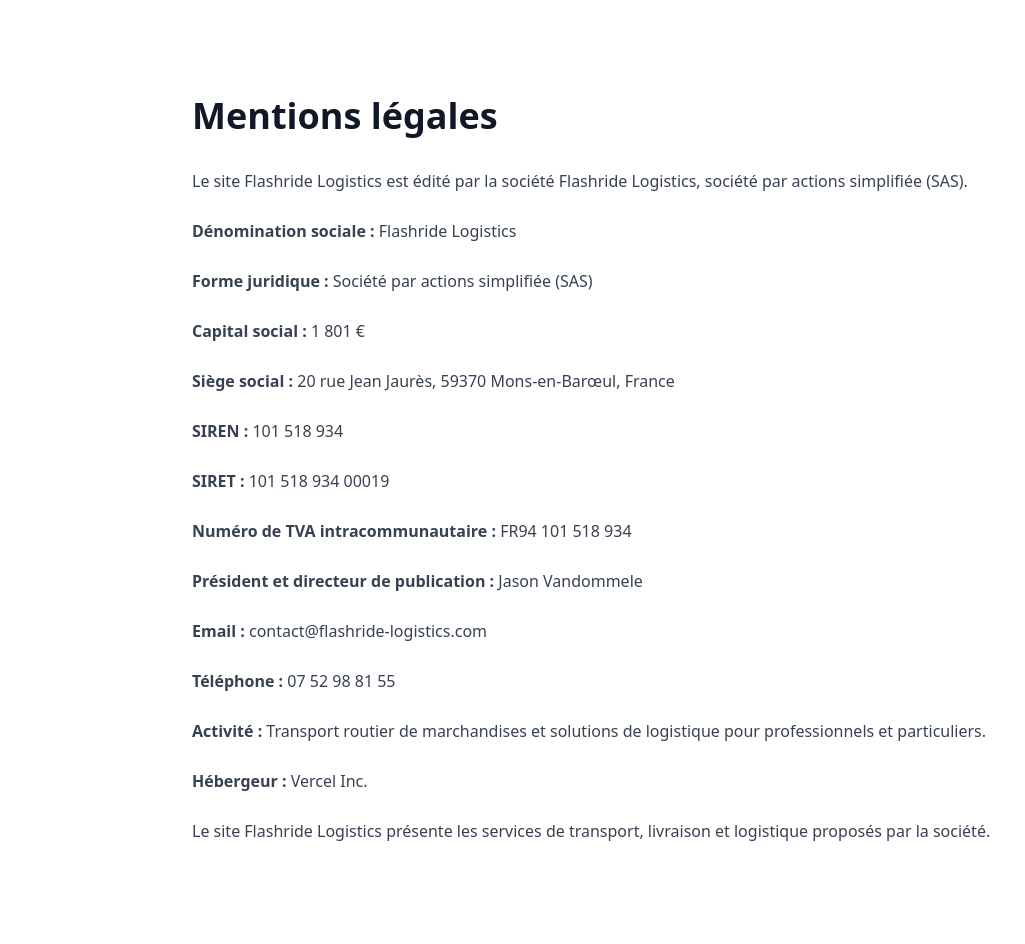
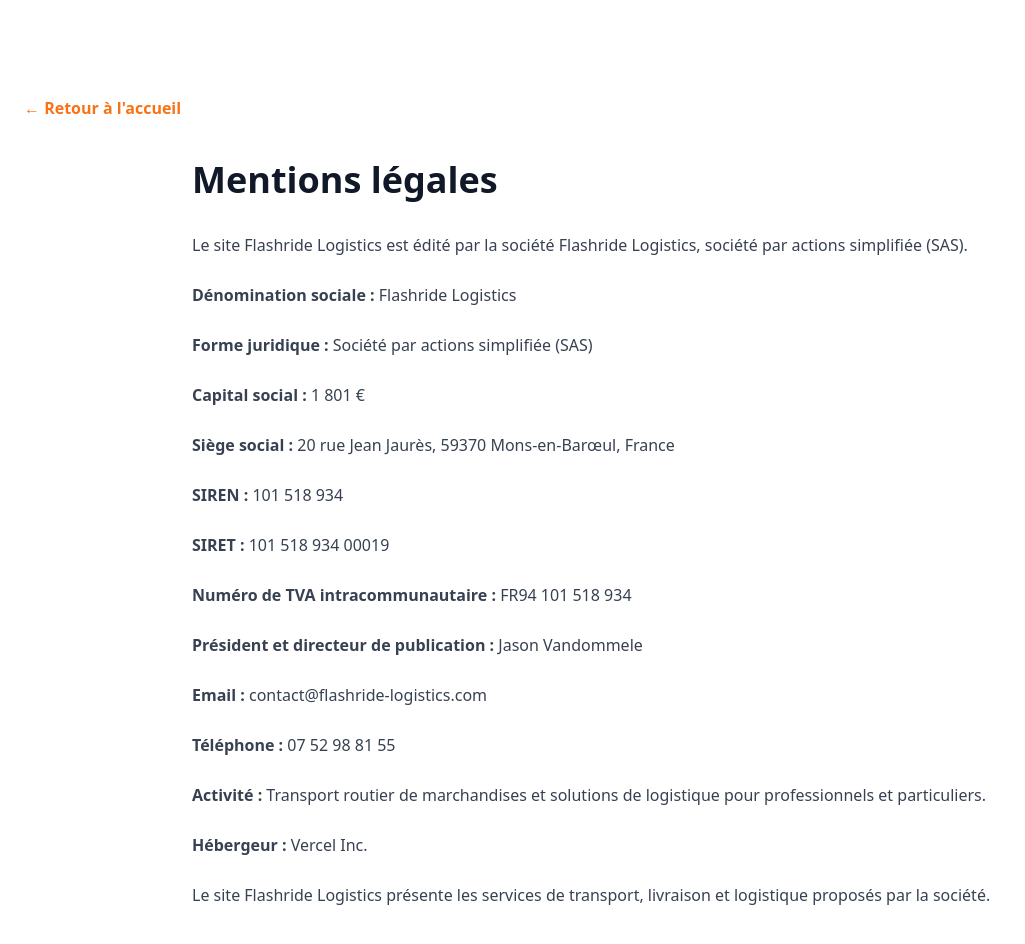
Before and after one commit to jasonvandommele-commits/flashride-logistics, a Next.js app: page /mentions-legales in a window 1280 px wide. Shown: the top 944 px of the page, without its empty margins (0-1025 px from the left). Built offline with nearby package versions, Linux system fonts and the light colour scheme.

Commit message:
Update page.jsx

```diff
--- a/app/mentions-legales/page.jsx
+++ b/app/mentions-legales/page.jsx
@@ -1,6 +1,15 @@
 export default function MentionsLegales() {
   return (
     <main className="min-h-screen bg-white text-gray-900 px-6 py-24">
+
+      <nav className="mb-10">
+        <a
+          href="/"
+          className="text-orange-500 font-bold hover:underline"
+        >
+          ← Retour à l'accueil
+        </a>
+      </nav>
 
       <div className="max-w-4xl mx-auto">
 
```
